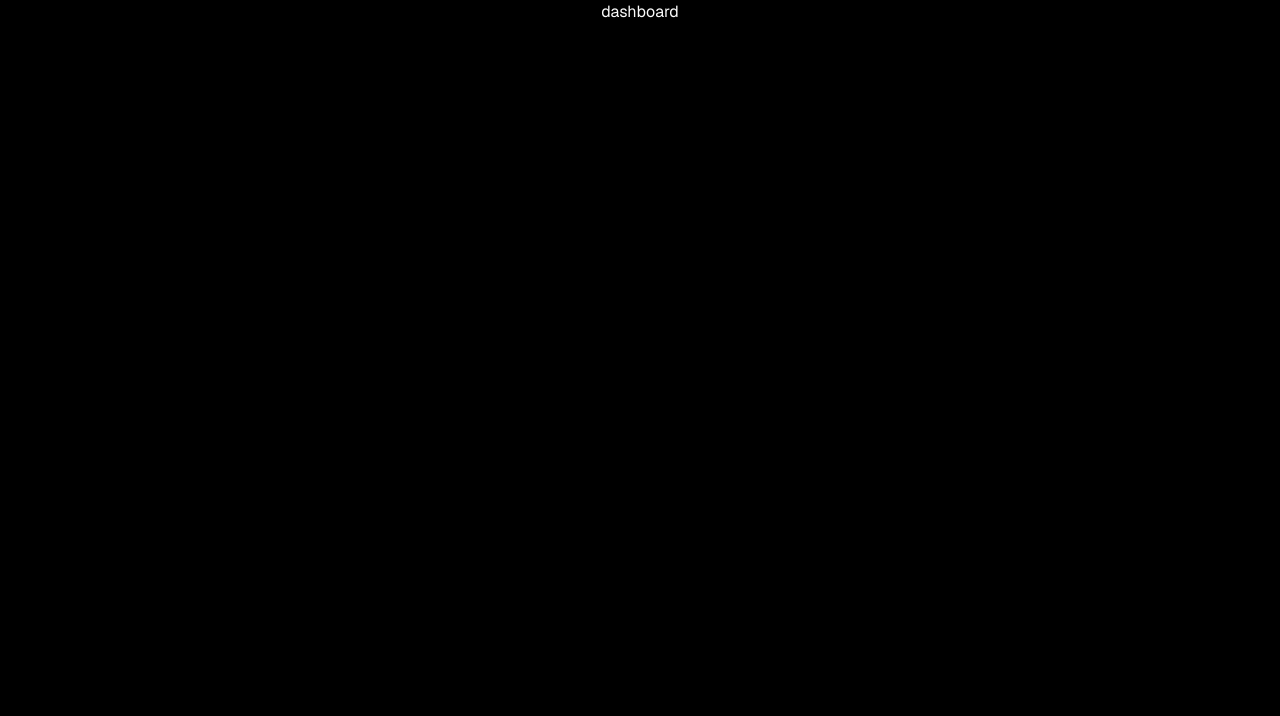
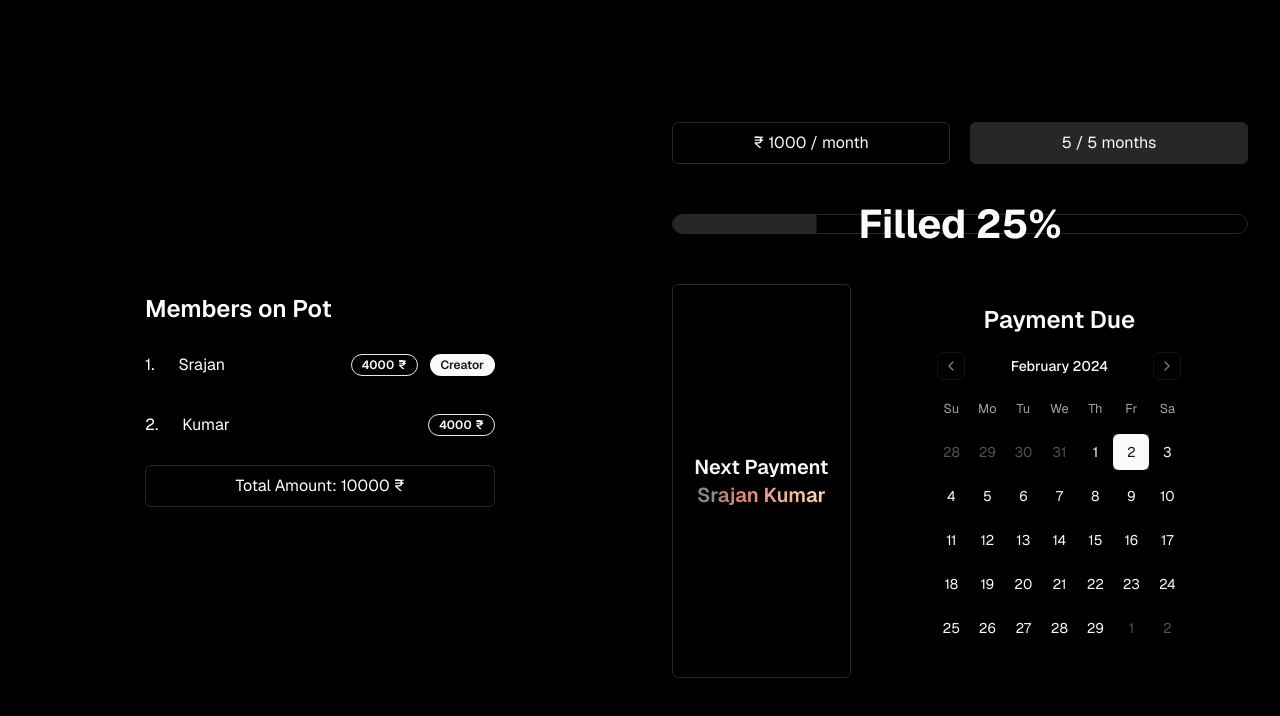
Before and after one commit to dev-shetty/rudra-parsec, a Next.js app in the folder web/client/: page /pot/dashboard in a window 1280 px wide. Shown: the top 716 px of the page. Built offline with nearby package versions, Linux system fonts and the light colour scheme.

Commit message:
pot dashboard done

```diff
--- a/web/client/app/(pot)/create-pot/page.tsx
+++ b/web/client/app/(pot)/create-pot/page.tsx
@@ -104,7 +104,7 @@ const page = () => {
       }}
     >
       <motion.h1 variants={FADE_DOWN_ANIMATION_VARIANTS}>
-        <div className="relative hidden h-full flex-col bg-muted text-white lg:flex">
+        <div className="relative hidden h-full flex-col text-white lg:flex">
           <img
             // quality={100}
             // priority
@@ -117,7 +117,7 @@ const page = () => {
         </div>
       </motion.h1>
       <motion.h1 variants={FADE_UP_ANIMATION_VARIANTS}>
-        <div className="lg:p-8">
+        <div className="lg:p-8 flex min-h-screen justify-center items-center">
           <div className="mx-auto flex flex-col justify-center space-y-6 w-[350px]">
             <form className="max-w-7xl flex flex-col gap-5">
               <h1 className="font-semibold text-2xl">Create Pot</h1>
--- a/web/client/app/(pot)/create-pot/waiting/page.tsx
+++ b/web/client/app/(pot)/create-pot/waiting/page.tsx
@@ -99,7 +99,7 @@ const Page = () => {
           </div>
         </div>
       </motion.h1>
-      <div className="relative hidden h-full bg-black flex-col bg-muted text-white lg:flex">
+      <div className="relative hidden h-full bg-black flex-col text-white lg:flex">
         <motion.h1 variants={FADE_DOWN_ANIMATION_VARIANTS}>
           <Image
             quality={100}
--- a/web/client/app/(pot)/pot/dashboard/page.tsx
+++ b/web/client/app/(pot)/pot/dashboard/page.tsx
@@ -1,7 +1,117 @@
-import React from "react";
+"use client";
+import { motion, useInView } from "framer-motion";
+import React, { useState, useEffect, useRef } from "react";
 
-const page = () => {
-  return <div>dashboard</div>;
+import { Badge } from "@/components/ui/badge";
+import { Progress } from "@/components/ui/progress";
+import { Calendar } from "@/components/ui/calendar";
+
+const Page = () => {
+  const [members, setMembers] = useState([
+    { name: "Srajan", rupees: 4000, role: "Creator" },
+    { name: "Kumar", rupees: 4000 },
+    // Add more members as needed
+  ]);
+
+  const [totalAmount, setTotalAmount] = useState(10000);
+  const [rupeesPerMonth, setRupeesPerMonth] = useState(1000);
+  const [monthsRemaining, setMonthsRemaining] = useState(5);
+  const [nextPerson, setNextPerson] = useState("Srajan Kumar");
+  const [date, setDate] = useState<Date | undefined>(new Date());
+  const [progress, setProgress] = useState(13);
+
+  const ref = React.useRef(null);
+  const isInView = useInView(ref) as boolean;
+
+  useEffect(() => {
+    const timer = setTimeout(() => setProgress(25), 500);
+    return () => clearTimeout(timer);
+  }, []);
+
+  const FADE_DOWN_ANIMATION_VARIANTS = {
+    hidden: { opacity: 0, y: -20 },
+    show: { opacity: 1, y: 0, transition: { type: "spring", delay: 0.2 } },
+  };
+
+  const FADE_UP_ANIMATION_VARIANTS = {
+    hidden: { opacity: 0, y: 20 },
+    show: { opacity: 1, y: 0, transition: { type: "spring", delay: 0.2 } },
+  };
+
+  return (
+    <motion.div
+      className="container lg:my-0 my-20 relative min-h-[100dvh] flex-col items-center justify-center grid lg:max-w-none lg:grid-cols-2 lg:px-0"
+      initial="hidden"
+      ref={ref}
+      animate={isInView ? "show" : "hidden"}
+      viewport={{ once: true }}
+      variants={{
+        hidden: {},
+        show: {
+          transition: {
+            staggerChildren: 0.15,
+          },
+        },
+      }}
+    >
+      <motion.h1 variants={FADE_DOWN_ANIMATION_VARIANTS}>
+        <div className="relative h-full flex-col text-white flex">
+          <div className="lg:p-8">
+            <div className="mx-auto flex flex-col justify-center space-y-6 w-[350px]">
+              <form className="max-w-7xl flex flex-col gap-5">
+                <h1 className="font-semibold text-2xl">Members on Pot</h1>
+
+                {members.map((member, index) => (
+                  <div className="flex items-center gap-3" key={index}>
+                    <span>{index + 1}.</span>
+                    <div className="py-2 px-3 w-full">{member.name}</div>
+                    <Badge className="flex gap-1" variant="outline">
+                      {member.rupees} <div>₹</div>
+                    </Badge>
+                    {member.role && (
+                      <Badge variant="default">{member.role}</Badge>
+                    )}
+                  </div>
+                ))}
+
+                <div className="py-2 md:mb-0 mb-5 px-3 w-full border border-input flex justify-center items-center rounded-md">
+                  Total Amount: {totalAmount} ₹
+                </div>
+              </form>
+            </div>
+          </div>
+        </div>
+      </motion.h1>
+      <motion.h1 variants={FADE_UP_ANIMATION_VARIANTS}>
+        <div className="lg:p-8 flex flex-col gap-5">
+          <div className="grid grid-cols-2 gap-5">
+            <div className="py-2 px-3 w-full border border-input flex justify-center items-center rounded-md">
+              ₹ {rupeesPerMonth} / month
+            </div>
+            <div className="py-2 bg-muted px-3 w-full border border-input flex justify-center items-center rounded-md">
+              {monthsRemaining} / 5 months
+            </div>
+          </div>
+
+          <div className="relative my-10 flex justify-center items-center">
+            <Progress value={progress} className="absolute" />
+            <span className="absolute font-bold text-[2.5rem]">Filled 25%</span>
+          </div>
+
+          <div className="lg:grid flex flex-col-reverse grid-cols-3 gap-5">
+            <div className="flex md:mb-0 mb-10 items-center border border-input rounded-md flex-col w-full text-xl justify-center font-semibold">
+              <p>Next Payment</p>
+              <span className="magicText">{nextPerson}</span>
+            </div>
+            <div className="flex col-span-2 flex-col w-full text-2xl justify-center items-center gap-1 font-semibold my-5">
+              <p>Payment Due</p>
+              <Calendar mode="single" selected={date} />
+            </div>
+          </div>
+        </div>
+      </motion.h1>
+    </motion.div>
+  );
 };
 
-export default page;
+export default Page;
--- /dev/null
+++ b/web/client/components/ui/badge.tsx
@@ -0,0 +1,36 @@
+import * as React from "react"
+import { cva, type VariantProps } from "class-variance-authority"
+
+import { cn } from "@/lib/utils"
+
+const badgeVariants = cva(
+  "inline-flex items-center rounded-full border px-2.5 py-0.5 text-xs font-semibold transition-colors focus:outline-none focus:ring-2 focus:ring-ring focus:ring-offset-2",
+  {
+    variants: {
+      variant: {
+        default:
+          "border-transparent bg-primary text-primary-foreground hover:bg-primary/80",
+        secondary:
+          "border-transparent bg-secondary text-secondary-foreground hover:bg-secondary/80",
+        destructive:
+          "border-transparent bg-destructive text-destructive-foreground hover:bg-destructive/80",
+        outline: "text-foreground",
+      },
+    },
+    defaultVariants: {
+      variant: "default",
+    },
+  }
+)
+
+export interface BadgeProps
+  extends React.HTMLAttributes<HTMLDivElement>,
+    VariantProps<typeof badgeVariants> {}
+
+function Badge({ className, variant, ...props }: BadgeProps) {
+  return (
+    <div className={cn(badgeVariants({ variant }), className)} {...props} />
+  )
+}
+
+export { Badge, badgeVariants }
--- /dev/null
+++ b/web/client/components/ui/progress.tsx
@@ -0,0 +1,28 @@
+"use client";
+
+import * as React from "react";
+import * as ProgressPrimitive from "@radix-ui/react-progress";
+
+import { cn } from "@/lib/utils";
+
+const Progress = React.forwardRef<
+  React.ElementRef<typeof ProgressPrimitive.Root>,
+  React.ComponentPropsWithoutRef<typeof ProgressPrimitive.Root>
+>(({ className, value, ...props }, ref) => (
+  <ProgressPrimitive.Root
+    ref={ref}
+    className={cn(
+      "relative h-5 w-full overflow-hidden rounded-full border border-muted",
+      className
+    )}
+    {...props}
+  >
+    <ProgressPrimitive.Indicator
+      className="h-full w-full flex-1 bg-muted transition-all"
+      style={{ transform: `translateX(-${100 - (value || 0)}%)` }}
+    />
+  </ProgressPrimitive.Root>
+));
+Progress.displayName = ProgressPrimitive.Root.displayName;
+
+export { Progress };
--- a/web/client/package.json
+++ b/web/client/package.json
@@ -10,6 +10,7 @@
     "@radix-ui/react-alert-dialog": "^1.0.5",
     "@radix-ui/react-label": "^2.0.2",
     "@radix-ui/react-popover": "^1.0.7",
+    "@radix-ui/react-progress": "^1.0.3",
     "@radix-ui/react-slot": "^1.0.2",
     "@radix-ui/react-toast": "^1.1.5",
     "@supabase/auth-helpers-nextjs": "^0.9.0",
```
Also changed, not shown: 1 other file (tests, documents, lock files or other folders).
